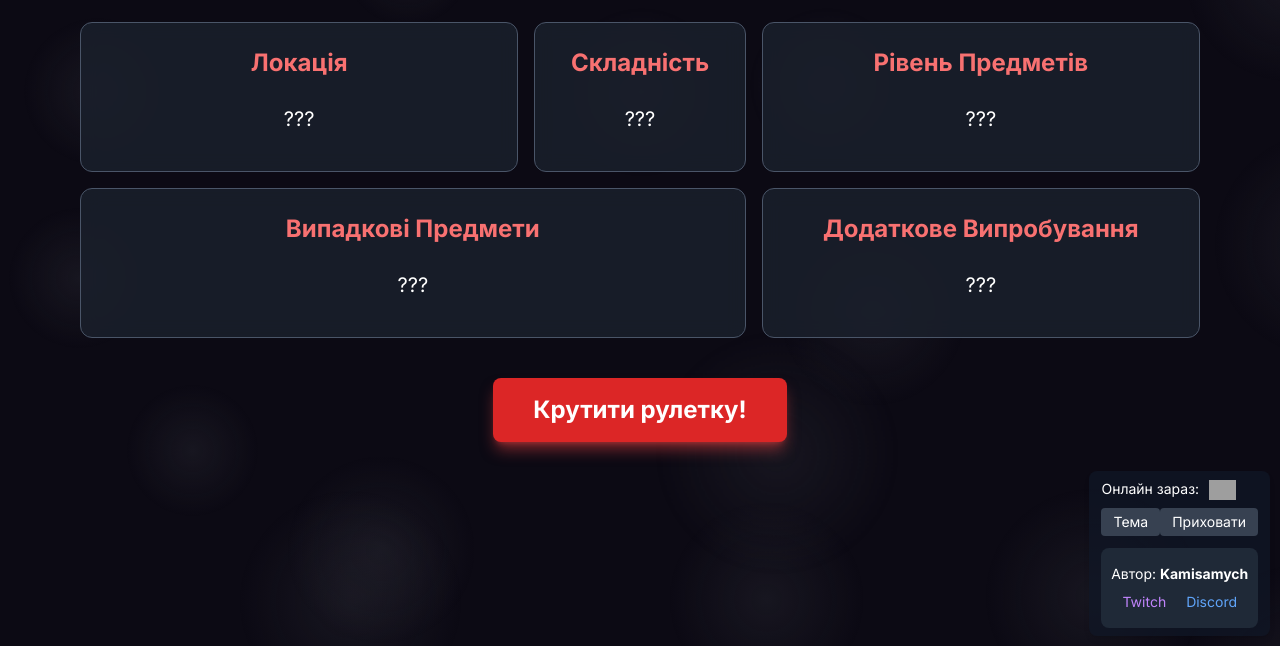
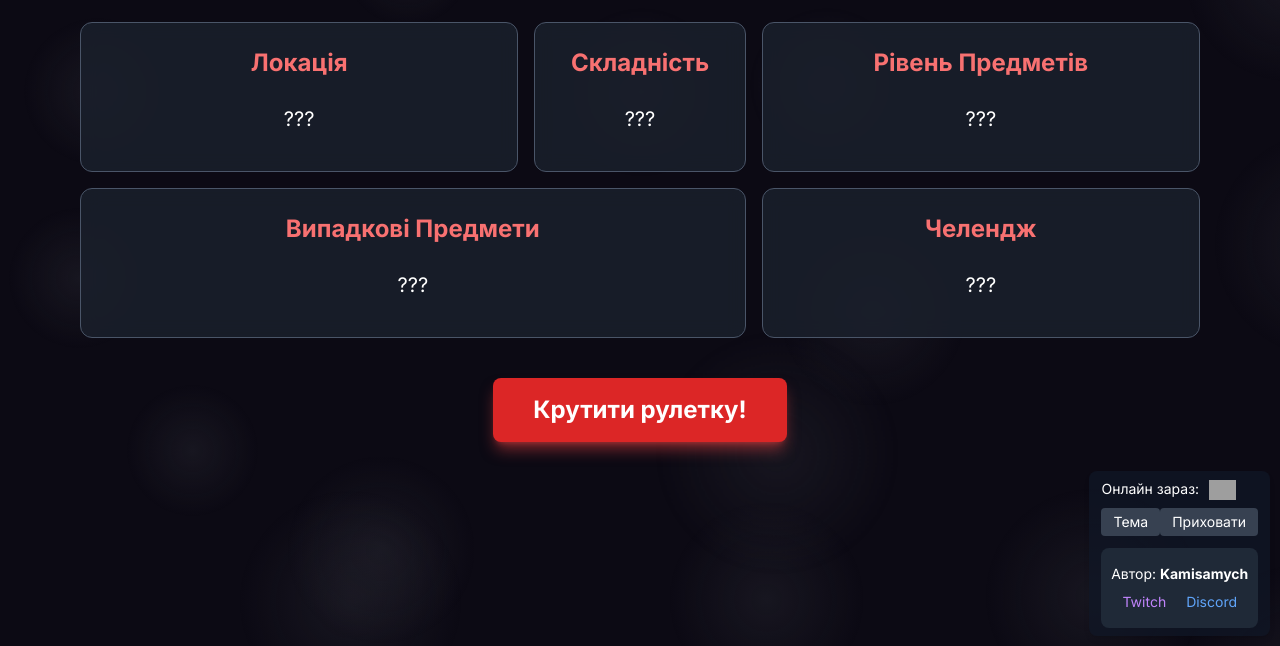
Before and after one commit to ZLCity/phasmoroulette.io, a plain HTML site: page index.html in a window 1280 px wide. Shown: the part 154-800 px from the top of the page. Drawn offline with nearby package versions, Linux system fonts and the light colour scheme; grey boxes are pictures that could not be loaded.

Commit message:
Update index.html

```diff
--- a/index.html
+++ b/index.html
@@ -5,7 +5,7 @@
 © 2025 Kamisamych. Усі права захищено.
 
 Проєкт: Phasmo Roulette для гри Phasmophobia
-Версія: 0.1081
+Версія: 0.1101
 
 Ліцензія: MIT
 
@@ -133,7 +133,7 @@
             <div id="difficulty-card" class="result-card lg:col-span-1"><h2 class="text-2xl font-bold text-red-400 mb-3">Складність</h2><p id="difficulty-result" class="text-xl flex-grow flex items-center justify-center">???</p></div>
             <div id="tier-card" class="result-card lg:col-span-2"><h2 class="text-2xl font-bold text-red-400 mb-3">Рівень Предметів</h2><p id="tier-result" class="text-xl flex-grow flex items-center justify-center">???</p></div>
             <div id="items-card" class="result-card lg:col-span-3"><h2 class="text-2xl font-bold text-red-400 mb-3">Випадкові Предмети</h2><div id="items-result" class="text-xl flex-grow flex items-center justify-center">???</div></div>
-            <div id="challenge-card" class="result-card lg:col-span-2"><h2 class="text-2xl font-bold text-red-400 mb-3">Додаткове Випробування</h2><p id="challenge-result" class="text-xl flex-grow flex items-center justify-center">???</p></div>
+            <div id="challenge-card" class="result-card lg:col-span-2"><h2 class="text-2xl font-bold text-red-400 mb-3">Челендж</h2><p id="challenge-result" class="text-xl flex-grow flex items-center justify-center">???</p></div>
         </main>
 
         <footer class="space-x-4">
@@ -169,7 +169,7 @@
     <script>
         // --- БАЗА ДАНИХ ДЛЯ РУЛЕТКИ ---
         const locations = ["6 Tanglewood Drive", "42 Edgefield Road", "10 Ridgeview Court", "Grafton Farmhouse", "13 Willow Street", "Point Hope", "Brownstone High School", "Bleasdale Farmhouse", "Sunny Meadows", "Sunny Meadows Restricted", "Prison", "Maple Lodge Campsite", "Camp Woodwind"];
-        const difficulties = ["Любитель", "Середній", "Професіонал", "Кошмар", "Божевілля"];
+        const difficulties = ["Любитель", "Середня", "Професіонал", "Кошмар", "Божевілля"];
         const challenges = ["Забороняється включати щиток", "Emotes-Only Chat", "Без ліхтариків", "Один гравець - носить один предмет", "Без солі та розп'ять", "Заборонено ховатися", "Тільки 3 предмета на всіх", "Челендж з чату"];
         const tiers = ["Рівень 1 (Tier 1)", "Рівень 2 (Tier 2)", "Рівень 3 (Tier 3)"];
         const allItems = ["Проєктор D.O.T.S", "Детектор ЕМП", "Ліхтарик", "Книга примарних записів", "Радіоприймач", "Термометр", "УФ-ліхтарик", "Відеокамера", "Розп'яття", "Вогняне світло", "Камера GostPro", "Ліхтарик на голову", "Нічне бачення", "Запальничка", "Пахощі", "Датчик руху", "Параболічний мікрофон", "Фотокамера", "Сіль", "Заспокійливе", "Звуковий Реєстратор", "Датчик звуку", "Штатив"];
```
